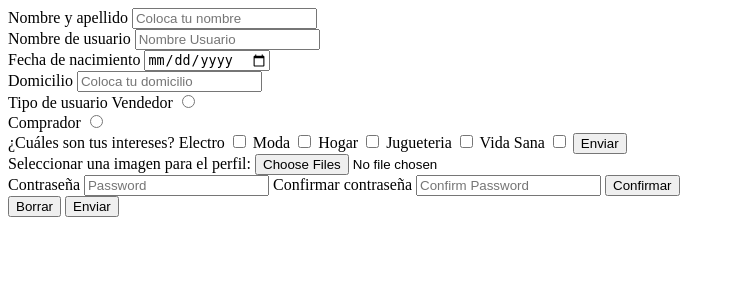
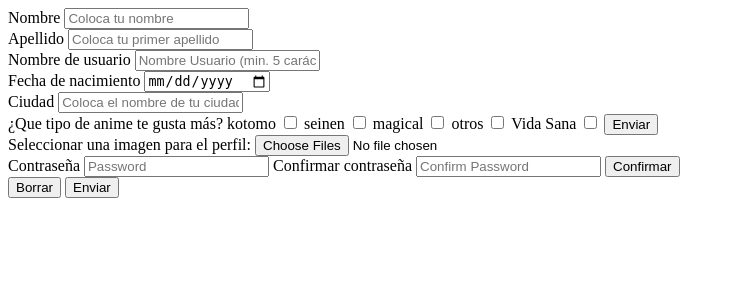
Before and after one commit to eersya/grupo-3-rho-pi-tau, a web app: file sprint2/views/formularioDeRegistro.html in a window 1280 px wide. Shown: the top 300 px of the page, without its empty margins (0-735 px from the left). Run offline with its HTML, style and script files only (its server is not run), Linux system fonts and the light colour scheme.

Commit message:
Se agrega hoja de estilos, se hacen algunas modificaciones en los archivos html y se enlaza con app.js

```diff
--- a/sprint2/app.js
+++ b/sprint2/app.js
@@ -0,0 +1,20 @@
+const express = require('express');
+const app = express();
+app.use(express.static('public'));
+
+
+app.listen(3000, ()=>{
+    console.log('Servidor funcionando');
+});
+
+app.get('/', (req,res)=>{
+    res.sendFile(__dirname + '/views/home.html');
+});
+
+app.get('/register', (req,res)=>{
+    res.sendFile(__dirname + '/views/formularioderegistro.html');
+});
+
+app.get('/login', (req,res)=>{
+    res.sendFile(__dirname + '/views/login.html');
+});
--- a/sprint2/views/formularioDeRegistro.html
+++ b/sprint2/views/formularioDeRegistro.html
@@ -4,18 +4,24 @@
     <meta charset="UTF-8">
     <meta http-equiv="X-UA-Compatible" content="IE=edge">
     <meta name="viewport" content="width=device-width, initial-scale=1.0">
+    <link rel="stylesheet" href="css/registro.css">
     <title>Document</title>
 </head>
 <body>
     <form action="/register">
         <div>
-            <label>Nombre y apellido</label>
-            <input placeholder="Coloca tu nombre" type="text" name="nombre" minlength="8">
+            <label>Nombre</label>
+            <input placeholder="Coloca tu nombre" type="text" name="nombre" minlength="2">
+        </div>
+
+        <div>
+            <label>Apellido</label>
+            <input placeholder="Coloca tu primer apellido" type="text" name="apellido" minlength="2">
         </div>
 
         <div>
             <label>Nombre de usuario</label>
-            <input placeholder="Nombre Usuario" type="text" name="nUsuario" minlength="5">
+            <input placeholder="Nombre Usuario (min. 5 carácteres)" type="text" name="nUsuario" minlength="5">
         </div>
 
         <div>
@@ -24,38 +30,30 @@
         </div>
 
         <div>
-            <label>Domicilio</label>
-            <input placeholder="Coloca tu domicilio" type="text" name="domicilio">
+            <label>Ciudad</label>
+            <input placeholder="Coloca el nombre de tu ciudad" type="text" name="domicilio">
         </div>
 
         <div>
-            <label>Tipo de usuario</label>
-            <label for="vendedor">Vendedor</label>
-            <input type="radio" name="tipousr" value="Vendedor" id="vendedor"></div>
-            <label for="comprador">Comprador</label>
-            <input type="radio" name="tipousr" value="comprador" id="comprador"></input>
-        </div>
-
-        <div>
-            <label>¿Cuáles son tus intereses?</label>
-            <label for="electro">
-                Electro
-                <input type="checkbox" name="intereses" value="electro" id="electro" ></input>
+            <label>¿Que tipo de anime te gusta más?</label>
+            <label for="kotomo">
+                kotomo
+                <input type="checkbox" name="intereses" value="kotomo" id="kotomo" ></input>
             </label>
 
-            <label for="Moda">
-                Moda
-                <input type="checkbox" name="intereses" value="Moda" id="Moda"></input>
+            <label for="seinen">
+                seinen
+                <input type="checkbox" name="intereses" value="seinen" id="seinen"></input>
             </label>
 
-            <label for="Hogar">
-                Hogar
-                <input type="checkbox" name="intereses" value="Hogar" id="Hogar"></input>
+            <label for="magical">
+                magical
+                <input type="checkbox" name="intereses" value="magical" id="magical"></input>
             </label>
 
-            <label for="Jugueteria">
-                Jugueteria
-                <input type="checkbox" name="intereses" value="Jugueteria" id="Jugueteria"></input>
+            <label for="otros">
+                otros
+                <input type="checkbox" name="intereses" value="otros" id="otros"></input>
             </label>
 
             <label for="VidaS">
```
Also changed, not shown: sprint2/views/login.html (+6 -2 lines), sprint2/css/login.css (added), sprint2/css/registro.css (added).
